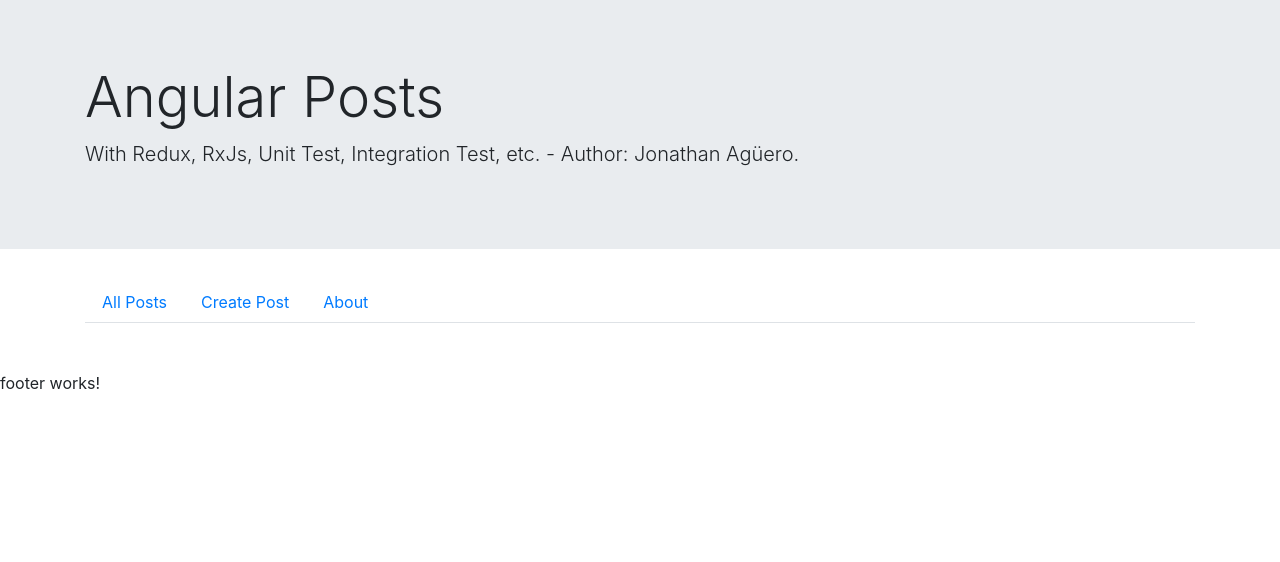
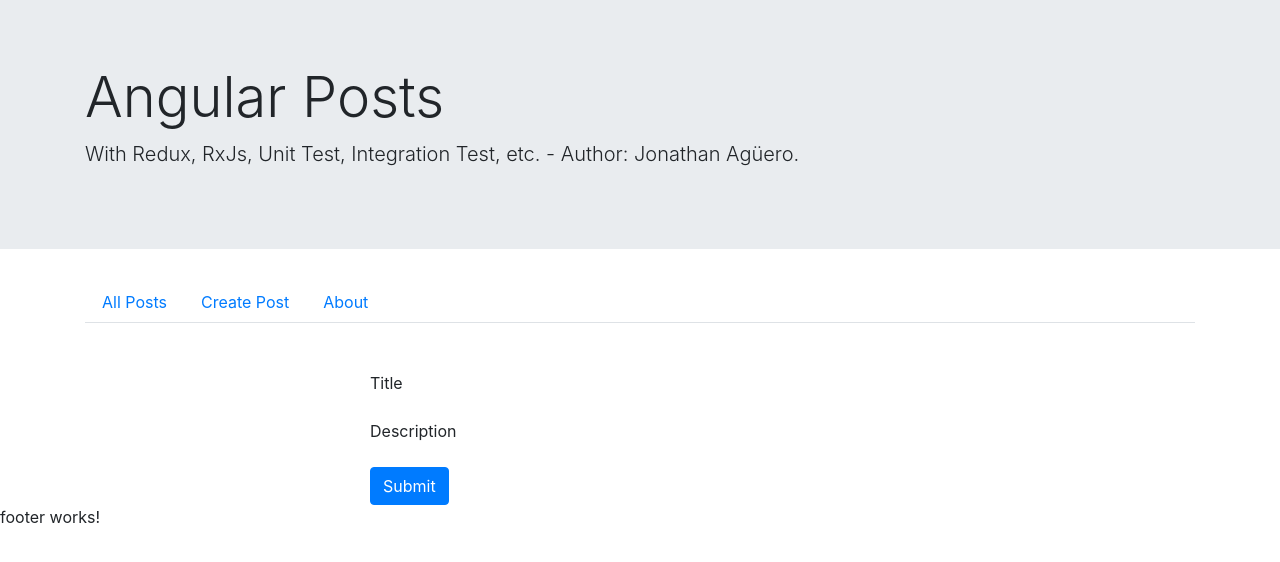
Before and after one commit to JoniAguero/crud-test-angular, an Angular app: page /edit/1 in a window 1280 px wide. Before the commit this address led to /. Shown: the top 562 px of the page. Built offline with nearby package versions, Linux system fonts and the light colour scheme; no server answers.

Commit message:
Edit post

```diff
--- a/src/app/app.module.ts
+++ b/src/app/app.module.ts
@@ -19,6 +19,7 @@ const routes: Routes = [
   { path: 'posts', component: PostsComponent },
   { path: 'post/:id', component: PostComponent },
   { path: 'create', component: CreatePostComponent },
+  { path: 'edit/:id', component: CreatePostComponent },
   { path: 'about', component: AboutComponent },
   { path: '', component: PostsComponent }
 ];
--- a/src/app/components/create-post/create-post.component.html
+++ b/src/app/components/create-post/create-post.component.html
@@ -1,3 +1,21 @@
+<ng-container *ngIf="id != undefined; else create">
+  <div class="row justify-content-center">
+    <div class="col-6">
+      <form>
+        <div class="form-group">
+          <label for="title">Title</label>
+          <input *ngIf="post" type="text" class="form-control" id="title" value={{post.title}}>
+        </div>
+        <div class="form-group">
+          <label for="Description">Description</label>
+          <textarea type="text" *ngIf="post" class="form-control" value={{post.body}}></textarea>
+        </div>
+        <button type="submit" class="btn btn-primary">Submit</button>
+      </form>
+    </div>
+  </div>
+</ng-container>
+<ng-template #create>
   <div class="row justify-content-center">
     <div class="col-6">
       <form>
@@ -13,3 +31,4 @@
       </form>
     </div>
   </div>
+</ng-template>
--- a/src/app/components/create-post/create-post.component.ts
+++ b/src/app/components/create-post/create-post.component.ts
@@ -1,15 +1,38 @@
-import { Component, OnInit } from '@angular/core';
+import { Component, OnInit, OnDestroy } from '@angular/core';
+import { ActivatedRoute } from '@angular/router';
+
+import { PostsService } from '../../shared/services/posts.service';
 
 @Component({
   selector: 'app-create-post',
   templateUrl: './create-post.component.html',
   styleUrls: ['./create-post.component.css']
 })
-export class CreatePostComponent implements OnInit {
+export class CreatePostComponent implements OnInit, OnDestroy {
 
-  constructor() { }
+  id: number = undefined;
+  sub: any;
+  post: any;
+
+  constructor(private route: ActivatedRoute,
+              private _postsService: PostsService) { }
 
   ngOnInit() {
+    this.sub = this.route.params.subscribe(params => {
+      this.id = +params['id'];
+      this.getPost(this.id);
+    });
+  }
+
+  getPost(id: number) {
+    this._postsService.getPost(id).subscribe(res => {
+      this.post = res;
+      console.log(this.post);
+    });
+  }
+
+  ngOnDestroy(): void {
+    this.id = undefined;
   }
 
 }
--- a/src/app/components/posts/posts.component.ts
+++ b/src/app/components/posts/posts.component.ts
@@ -26,7 +26,7 @@ export class PostsComponent implements OnInit {
   }
 
   edit(id: number) {
-    console.log(id);
+    this.router.navigate([`/edit/${id}`]);
   }
 
   delete(id: number) {
```
Lines whose indentation alone changed are shown as unchanged.
